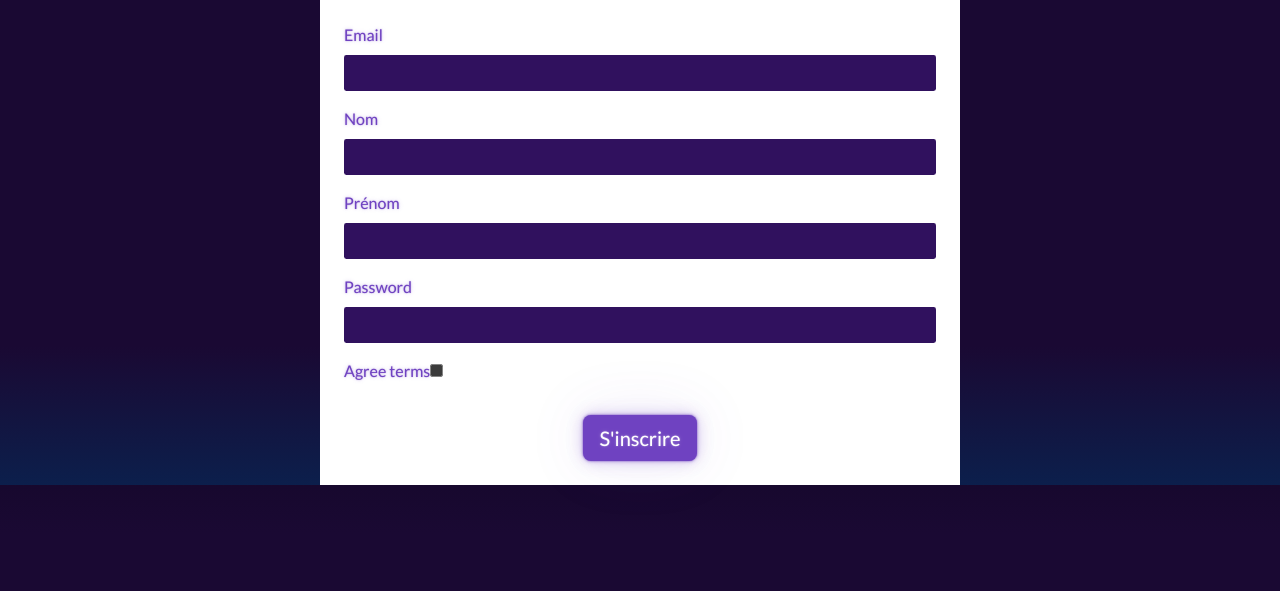
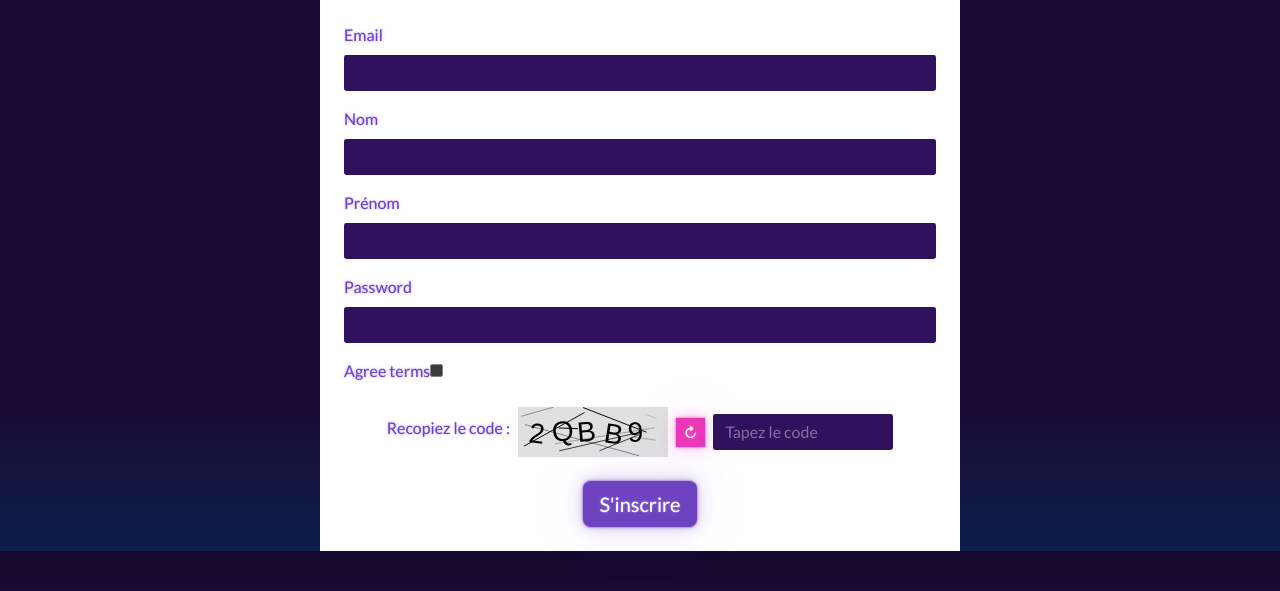
Before and after one commit to timotheecaronepsi/share, a Symfony app: template templates/registration/register.html.twig in a window 1280 px wide. Shown: the part 209-800 px from the top of the page. Run offline with Twig, Linux system fonts and the light colour scheme; the template is opened without the code that fills it, so the values that code supplies are empty; form fields are guessed from the names that the template uses; style sheets or scripts are compiled from the project's sources; some libraries are stand-ins or nearby versions.

Commit message:
Ajout du captcha js

```diff
--- a/assets/app.js
+++ b/assets/app.js
@@ -1,9 +1,70 @@
-/*
- * Welcome to your app's main JavaScript file!
- *
- * We recommend including the built version of this JavaScript file
- * (and its CSS file) in your base layout (base.html.twig).
- */
+import './styles/app.css';
 
-// any CSS you import will output into a single css file (app.css in this case)
-import './styles/app.css';
+document.addEventListener("DOMContentLoaded", function () {
+    let captchaText = "";
+
+    function generateCaptchaText(length = 5) {
+        const chars = "ABCDEFGHJKLMNPQRSTUVWXYZ23456789";
+        let text = "";
+        for (let i = 0; i < length; i++) {
+            text += chars.charAt(Math.floor(Math.random() * chars.length));
+        }
+        return text;
+    }
+
+    function drawCaptcha(text) {
+        const canvas = document.getElementById("captchaCanvas");
+        const ctx = canvas.getContext("2d");
+
+        // Fond
+        ctx.clearRect(0, 0, canvas.width, canvas.height);
+        ctx.fillStyle = "#e0e0e0"; // un gris un peu plus foncé
+        ctx.fillRect(0, 0, canvas.width, canvas.height);
+
+        // Bruit
+        for (let i = 0; i < 10; i++) {
+            ctx.strokeStyle = `rgba(0,0,0,${Math.random()})`;
+            ctx.beginPath();
+            ctx.moveTo(Math.random() * canvas.width, Math.random() * canvas.height);
+            ctx.lineTo(Math.random() * canvas.width, Math.random() * canvas.height);
+            ctx.stroke();
+        }
+
+        // Texte
+        ctx.font = "28px Arial";
+        ctx.fillStyle = "black";
+        ctx.setTransform(1, 0, 0, 1, 0, 0); // reset transform
+        for (let i = 0; i < text.length; i++) {
+            const angle = (Math.random() - 0.5) * 0.4;
+            ctx.setTransform(Math.cos(angle), Math.sin(angle), -Math.sin(angle), Math.cos(angle), 10 + i * 25, 35);
+            ctx.fillText(text[i], 0, 0);
+        }
+
+        ctx.setTransform(1, 0, 0, 1, 0, 0); // reset transform
+    }
+
+    function generateNewCaptcha() {
+        captchaText = generateCaptchaText();
+        drawCaptcha(captchaText);
+    }
+
+    // Initial captcha
+    generateNewCaptcha();
+
+    // Refresh
+    document.getElementById("refreshCaptcha").addEventListener("click", generateNewCaptcha);
+
+    // Validation à la soumission
+    const form = document.getElementById("registration_form");
+    form.addEventListener("submit", function (e) {
+        const input = document.getElementById("captchaInput").value.trim();
+        const error = document.getElementById("captchaError");
+
+        if (input.toUpperCase() !== captchaText.toUpperCase()) {
+            e.preventDefault();
+            error.classList.remove("d-none");
+        } else {
+            error.classList.add("d-none");
+        }
+    });
+});
--- a/package.json
+++ b/package.json
@@ -1,5 +1,6 @@
 {
   "dependencies": {
+    "core-js": "^3.41.0",
     "node-cron": "^3.0.3"
   },
   "devDependencies": {
--- a/templates/base.html.twig
+++ b/templates/base.html.twig
@@ -65,7 +65,7 @@
 						{% else %}
 							{% if is_granted('ROLE_ADMIN') or is_granted('ROLE_MOD')%}
 								<li class="nav-item">
-									<a class="nav-link text-white" href="{{path('app_liste_contacts')}}">Liste des contacts</a>
+									<a class="nav-link" href="{{path('app_liste_contacts')}}">Liste des contacts</a>
 								</li>
 								{% if is_granted('ROLE_ADMIN') %}
 									<li class="nav-item dropdown">
@@ -76,8 +76,6 @@
 											<a class="dropdown-item" href="{{path('app_liste_fichiers')}}">Liste des fichiers</a>
 											<a class="dropdown-item" href="{{path('app_liste_fichiers_par_utilisateur')}}">Liste des fichiers par utilisateurs</a>
 											<a class="dropdown-item" href="{{path('app_ajout_fichier')}}">Ajout de fichier</a>
-											<div class="dropdown-divider"></div>
-											<a class="dropdown-item" href="#">Separated link</a>
 										</div>
 									</li>
 								{% endif %}
--- a/templates/registration/register.html.twig
+++ b/templates/registration/register.html.twig
@@ -6,9 +6,9 @@
 {% block body %}
 	<div class="container-fluid">
 		<h1 class="text-center text-primary mt-4 pt-4 display-1 fw-bold">INSCRIPTION</h1>
-	</h1>
 		<div class="row justify-content-center">
 			<div class="col-12 col-md-6 bg-white p-4 m-0 text-primary">
+				{{ form_start(registrationForm, {'attr': {'id': 'registration_form'}}) }}
 				{{ form_errors(registrationForm) }}
 				{{ form_start(registrationForm) }}
 				{{ form_row(registrationForm.email) }}
@@ -16,11 +16,26 @@
 				{{ form_row(registrationForm.prenom, {label: 'Prénom'}) }}
 				{{ form_row(registrationForm.plainPassword, {label: 'Password'}) }}
 				{{ form_row(registrationForm.agreeTerms) }}
-			<div class="text-center">
+				<div
+					class="text-center">
+
+					{# Code pour le captcha en JS #}
+					<div class="mb-3 text-center">
+						<div class="d-flex justify-content-center align-items-center gap-2 flex-wrap">
+							<label for="captchaInput" class="form-label">Recopiez le code :</label>
+							<canvas id="captchaCanvas" width="150" height="50" class="border"></canvas>
+							<button type="button" id="refreshCaptcha" class="btn btn-sm btn-secondary">↻</button>
+							<input type="text" id="captchaInput" class="form-control" placeholder="Tapez le code" style="width: 180px;">
+						</div>
+
+						<small id="captchaError" class="text-danger d-none">Code incorrect. Essayez encore.</small>
+					</div>
+
 					<button class="btn btn-lg btn-primary mt-2" type="submit">
 						S'inscrire</button>
 				</div>
 				{{ form_end(registrationForm) }}
 			</div>
 		</div>
-</div>{% endblock %}
+	</div>
+{% endblock %}
```
Also changed, not shown: assets/styles/app.css (line endings or trailing spaces), package-lock.json. Lines whose indentation alone changed are shown as unchanged.
